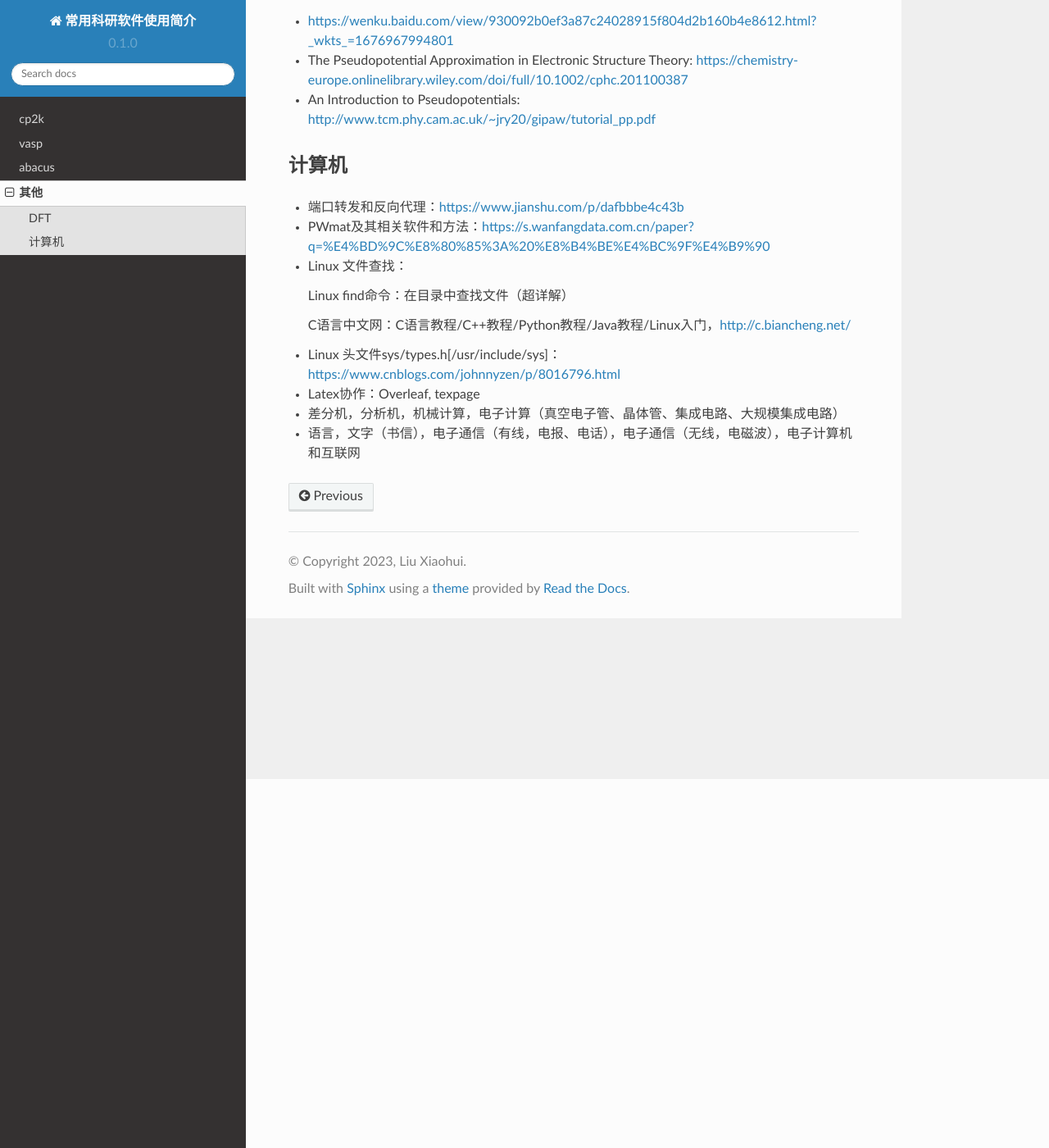
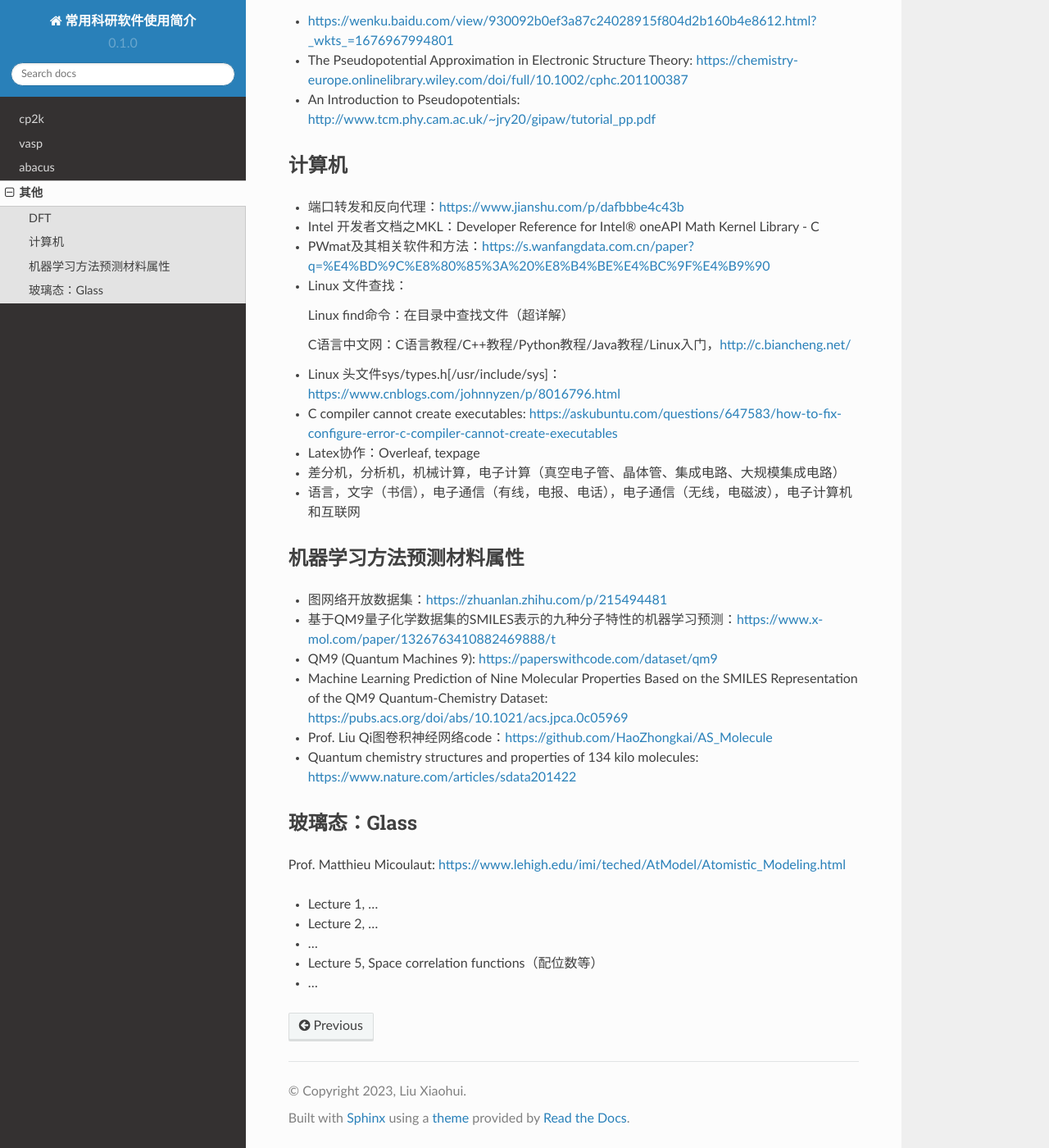
Before and after one commit to LiuXiaohui123321/software-documents, a Sphinx documentation site: the page built from docs/source/others.rst, in a window 1280 px wide and 1400 px high, scrolled down 450 px. Shown: the whole window at 82% size. Built offline with Sphinx 7.4.7 and the Read the Docs theme 2.0.0, drawn with Linux system fonts in a browser that asks for light colours.

Commit message:
Update others.rst

```diff
--- a/docs/source/others.rst
+++ b/docs/source/others.rst
@@ -22,6 +22,7 @@ DFT
 -------
 
 - 端口转发和反向代理：https://www.jianshu.com/p/dafbbbe4c43b
+- Intel 开发者文档之MKL：Developer Reference for Intel® oneAPI Math Kernel Library - C
 - PWmat及其相关软件和方法：https://s.wanfangdata.com.cn/paper?q=%E4%BD%9C%E8%80%85%3A%20%E8%B4%BE%E4%BC%9F%E4%B9%90
 - Linux 文件查找：
 
@@ -30,6 +31,28 @@ DFT
   C语言中文网：C语言教程/C++教程/Python教程/Java教程/Linux入门，http://c.biancheng.net/
 
 - Linux 头文件sys/types.h[/usr/include/sys]：https://www.cnblogs.com/johnnyzen/p/8016796.html
+- C compiler cannot create executables: https://askubuntu.com/questions/647583/how-to-fix-configure-error-c-compiler-cannot-create-executables
 - Latex协作：Overleaf, texpage
 - 差分机，分析机，机械计算，电子计算（真空电子管、晶体管、集成电路、大规模集成电路）
 - 语言，文字（书信），电子通信（有线，电报、电话），电子通信（无线，电磁波），电子计算机和互联网
+
+机器学习方法预测材料属性
+-----------------------
+
+- 图网络开放数据集：https://zhuanlan.zhihu.com/p/215494481
+- 基于QM9量子化学数据集的SMILES表示的九种分子特性的机器学习预测：https://www.x-mol.com/paper/1326763410882469888/t
+- QM9 (Quantum Machines 9): https://paperswithcode.com/dataset/qm9
+- Machine Learning Prediction of Nine Molecular Properties Based on the SMILES Representation of the QM9 Quantum-Chemistry Dataset: https://pubs.acs.org/doi/abs/10.1021/acs.jpca.0c05969
+- Prof. Liu Qi图卷积神经网络code：https://github.com/HaoZhongkai/AS_Molecule
+- Quantum chemistry structures and properties of 134 kilo molecules: https://www.nature.com/articles/sdata201422
+
+玻璃态：Glass
+-------------
+
+Prof. Matthieu Micoulaut: https://www.lehigh.edu/imi/teched/AtModel/Atomistic_Modeling.html
+
+- Lecture 1, ...
+- Lecture 2, ...
+- ...
+- Lecture 5, Space correlation functions（配位数等）
+- ...
```
